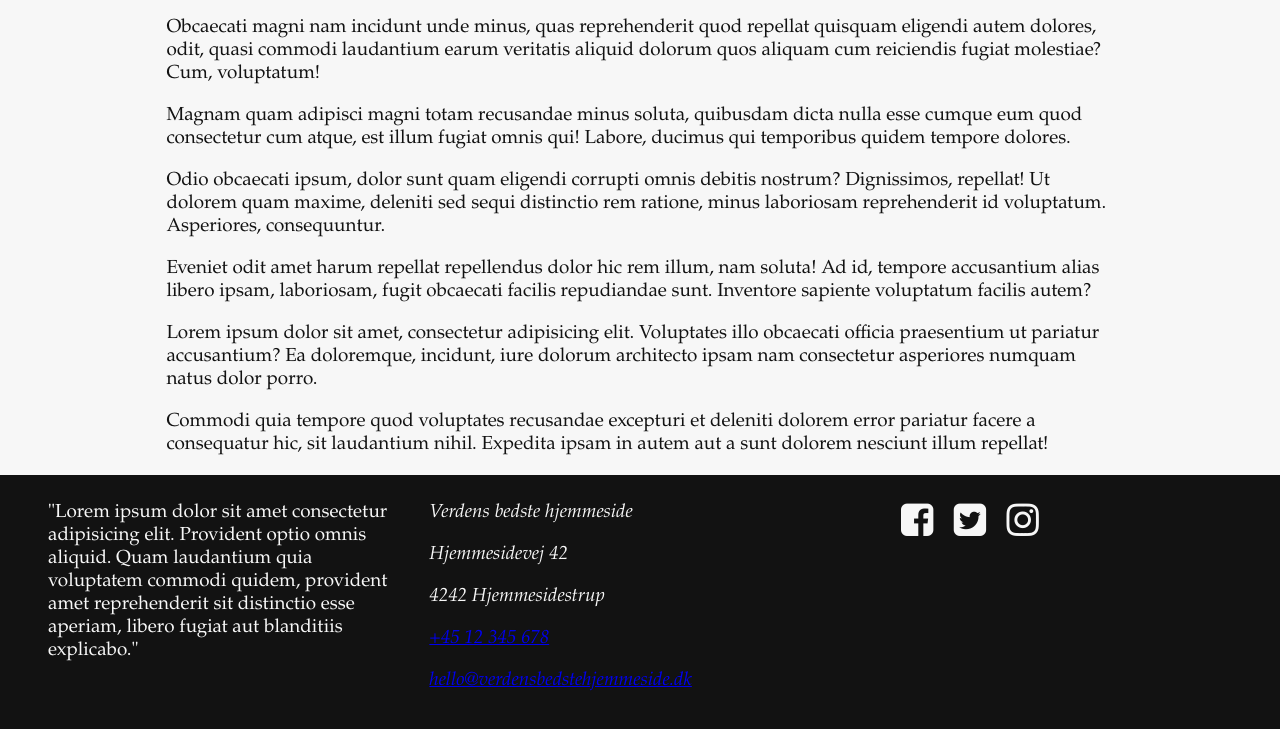
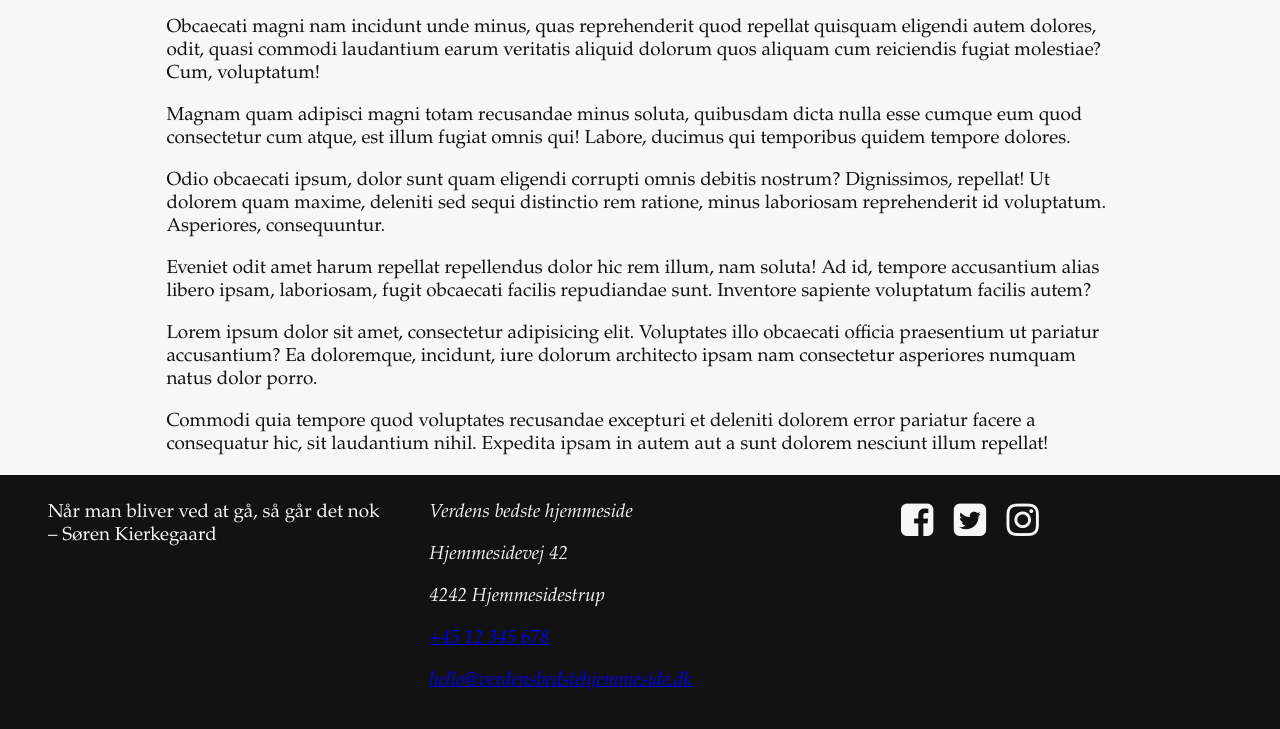
Before and after one commit to rts-cmk-wu09/bootcamp-js-1-MATHIAS1140, a plain HTML site: page index.html in a window 1280 px wide. Shown: the part 857-1586 px from the top of the page. Drawn offline with Linux system fonts and the light colour scheme.

Commit message:
add quotes js

```diff
--- a/index.html
+++ b/index.html
@@ -1,12 +1,15 @@
 <!DOCTYPE html>
 <html lang="da">
+
 <head>
 	<meta charset="UTF-8">
 	<meta name="viewport" content="width=device-width, initial-scale=1.0">
 	<meta http-equiv="X-UA-Compatible" content="ie=edge">
 	<title>Document</title>
 	<link rel="stylesheet" href="./css/style.css">
+	<script src="script.js" defer></script>
 </head>
+
 <body>
 	<a href="#content" class="sr-hidden">Skip to content</a>
 	<header class="siteHeader">
@@ -68,10 +71,8 @@
 
 	<footer class="siteFooter" role="contentinfo">
 		<section class="siteFooter__section siteFooter__quote">
-			<blockquote>"Lorem ipsum dolor sit amet consectetur adipisicing elit. Provident optio
-				omnis aliquid. Quam laudantium quia voluptatem commodi quidem, provident amet
-				reprehenderit sit	distinctio esse aperiam, libero fugiat aut blanditiis
-				explicabo."</blockquote>
+			<blockquote id="changeQuote">
+			</blockquote>
 		</section>
 
 		<section class="siteFooter__section siteFooter__contact">
@@ -93,4 +94,5 @@
 		</section>
 	</footer>
 </body>
+
 </html>
--- /dev/null
+++ b/script.js
@@ -0,0 +1,21 @@
+let changeQuote =
+    [
+        'Gud er død! – Friedrich Nietzsche.',
+        'Du må selv være den forandring, som du ønsker at se i verden – Mahatma Gandhi.',
+        'Og til slut er det ikke mængden af år i dit liv, der tæller – det er mængden af liv i dine år – Abraham Lincoln.',
+        'Der findes to ting, som er uendelige: Universet og den menneskelige dumhed. Og når det gælder universet, er jeg endda ikke sikker – Albert Einstein',
+        'Små hjerter kan også føle store ting – Grisling',
+        'En ven er én, der ved alt om dig og stadig elsker dig – Elbert Hubbart',
+        'Folk er ligeså lykkelige, som de beslutter sig for at være – Abraham Lincoln',
+        'Der findes tre trofaste venner: en gammel hustru, en gammel hund og rede penge – Benjamin Franklin',
+        'Livet må leves forfra, men kan kun forstås bagfra – Søren Kierkegaard',
+        'Når man bliver ved at gå, så går det nok – Søren Kierkegaard'
+    ];
+
+
+let newQuote = document.querySelector("#changeQuote")
+let randomNumber = Math.floor(Math.random()*changeQuote.length)
+
+newQuote.textContent = changeQuote[randomNumber]
+
+console.log(randomNumber)
```
